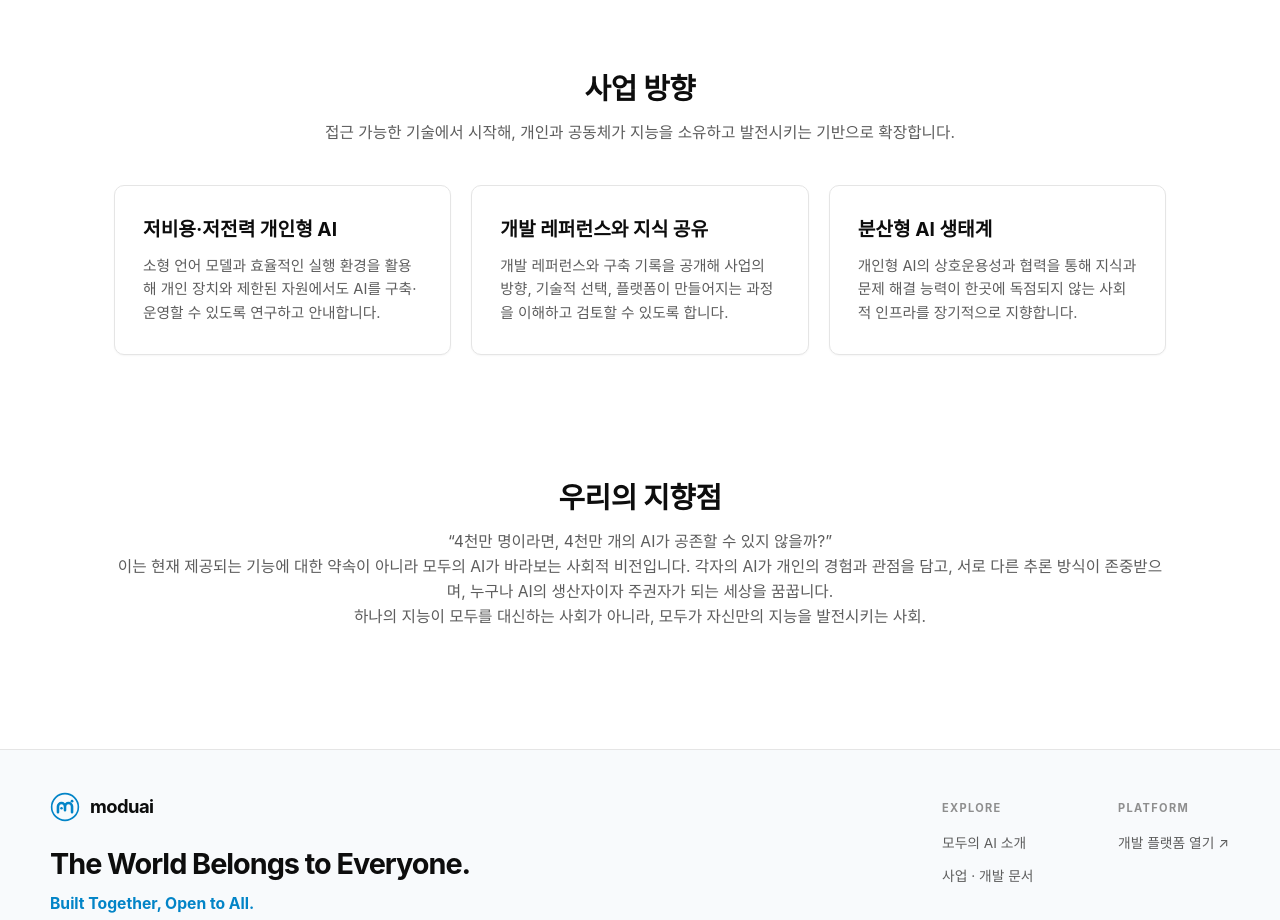
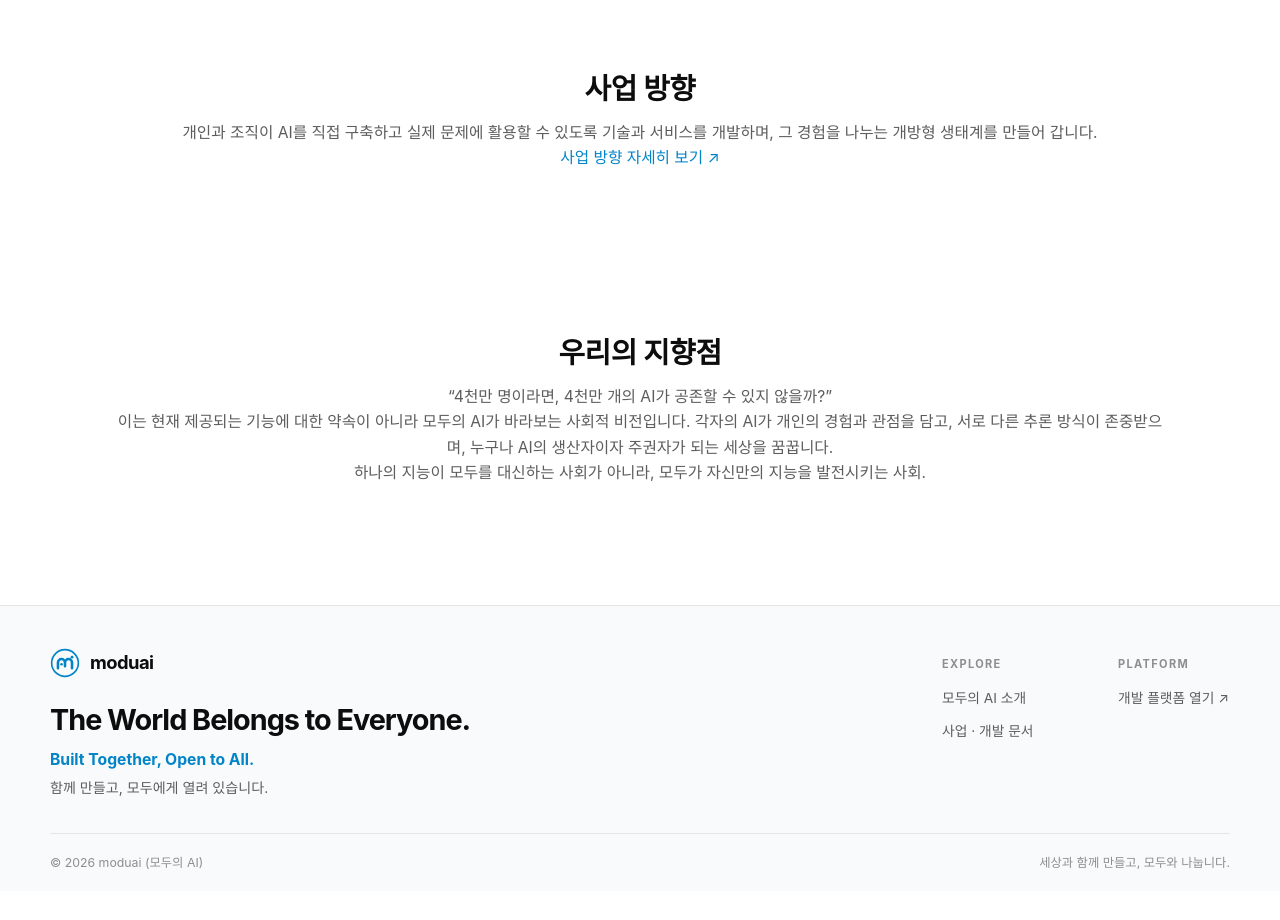
Before and after one commit to xtx9/moduai-pr, a website: page public/index.html in a window 1280 px wide. Shown: the part 1440-2360 px from the top of the page. After the commit the page ends 2331 px from the top, so only its background shows below. Drawn offline with Linux system fonts and the light colour scheme.

Commit message:
Simplify homepage business direction summary

```diff
--- a/public/index.html
+++ b/public/index.html
@@ -118,24 +118,11 @@
       </div>
     </section>
 
-    <section class="features-section">
+        <section class="features-section">
       <div class="section-header">
         <h2>사업 방향</h2>
-        <p>접근 가능한 기술에서 시작해, 개인과 공동체가 지능을 소유하고 발전시키는 기반으로 확장합니다.</p>
-      </div>
-      <div class="feature-grid">
-        <div class="feature-card">
-          <h3>저비용·저전력 개인형 AI</h3>
-          <p>소형 언어 모델과 효율적인 실행 환경을 활용해 개인 장치와 제한된 자원에서도 AI를 구축·운영할 수 있도록 연구하고 안내합니다.</p>
-        </div>
-        <div class="feature-card">
-          <h3>개발 레퍼런스와 지식 공유</h3>
-          <p>개발 레퍼런스와 구축 기록을 공개해 사업의 방향, 기술적 선택, 플랫폼이 만들어지는 과정을 이해하고 검토할 수 있도록 합니다.</p>
-        </div>
-        <div class="feature-card">
-          <h3>분산형 AI 생태계</h3>
-          <p>개인형 AI의 상호운용성과 협력을 통해 지식과 문제 해결 능력이 한곳에 독점되지 않는 사회적 인프라를 장기적으로 지향합니다.</p>
-        </div>
+        <p>개인과 조직이 AI를 직접 구축하고 실제 문제에 활용할 수 있도록 기술과 서비스를 개발하며, 그 경험을 나누는 개방형 생태계를 만들어 갑니다.</p>
+        <p><a href="docs.html#intro/01-overview">사업 방향 자세히 보기 ↗</a></p>
       </div>
     </section>
 
```
